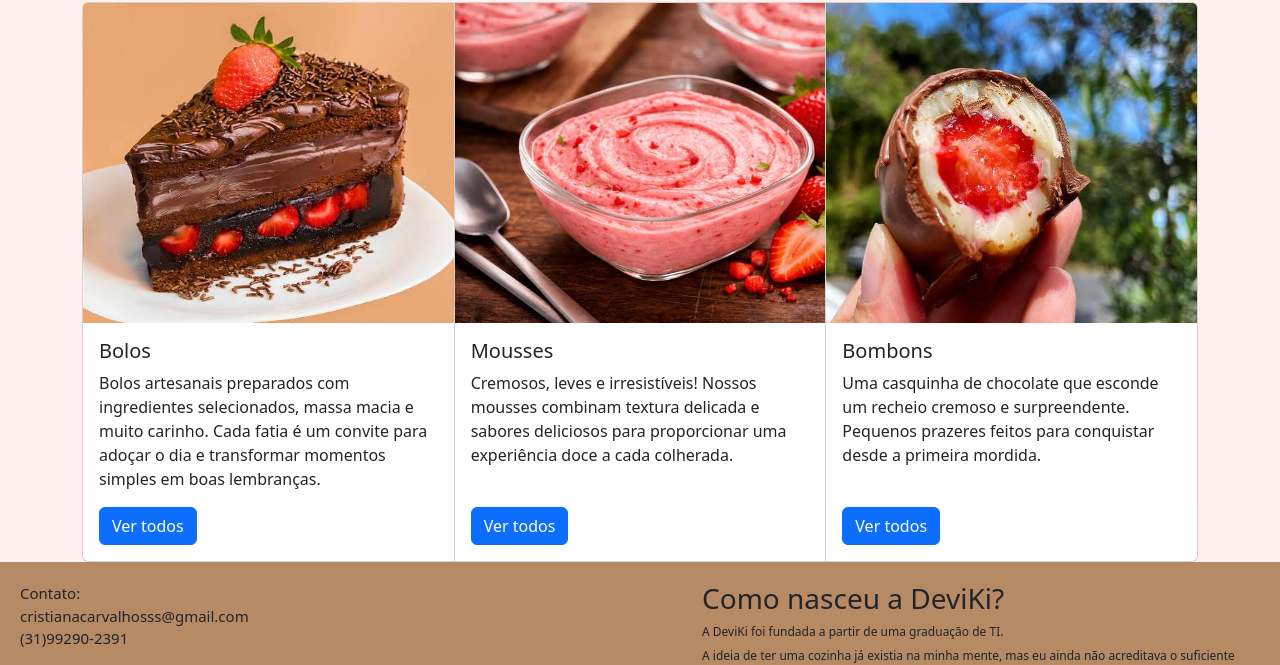
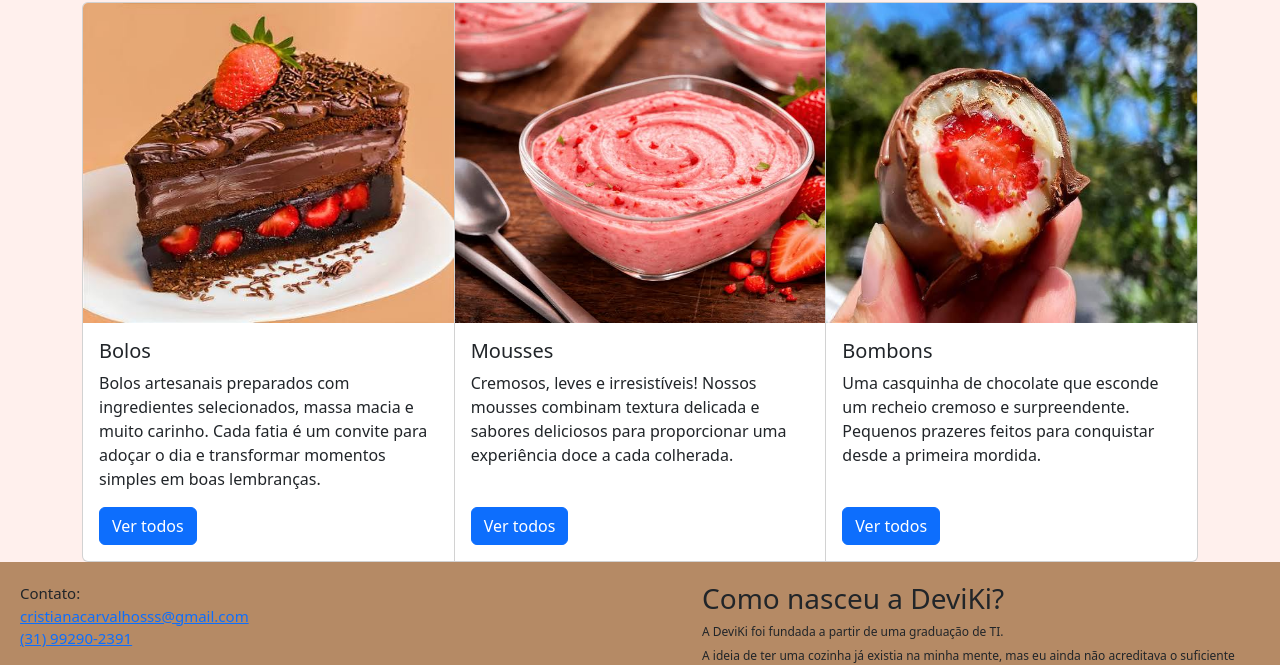
Before and after one commit to Cristianadevki/Deviki, a plain HTML site: page index.html in a window 1280 px wide. Shown: the part 253-918 px from the top of the page. Drawn offline with nearby package versions, Linux system fonts and the light colour scheme.

Commit message:
adicionando click nos dados de contato.

```diff
--- a/index.html
+++ b/index.html
@@ -199,8 +199,12 @@ footer {
     <div class="cabecario1">
 
         <div>Contato:</div>
-        <div>cristianacarvalhosss@gmail.com</div>
-        <div>(31)99290-2391</div>
+        <a href="mailto:cristianacarvalhosss@gmail.com">
+            cristianacarvalhosss@gmail.com
+          </a>
+        <a href="tel:+5531992902391">
+            (31) 99290-2391
+          </a>
 
         <br>
 
```
